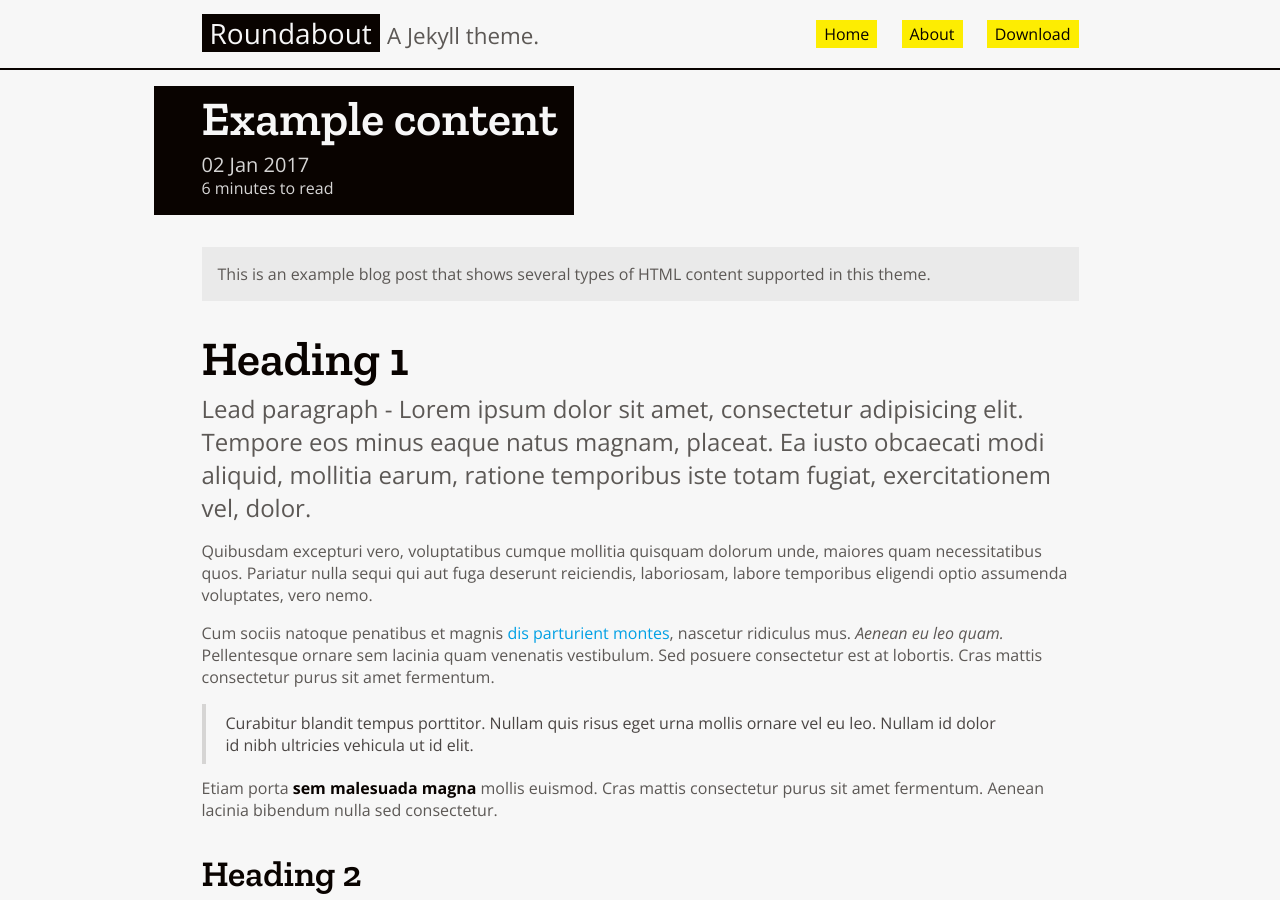
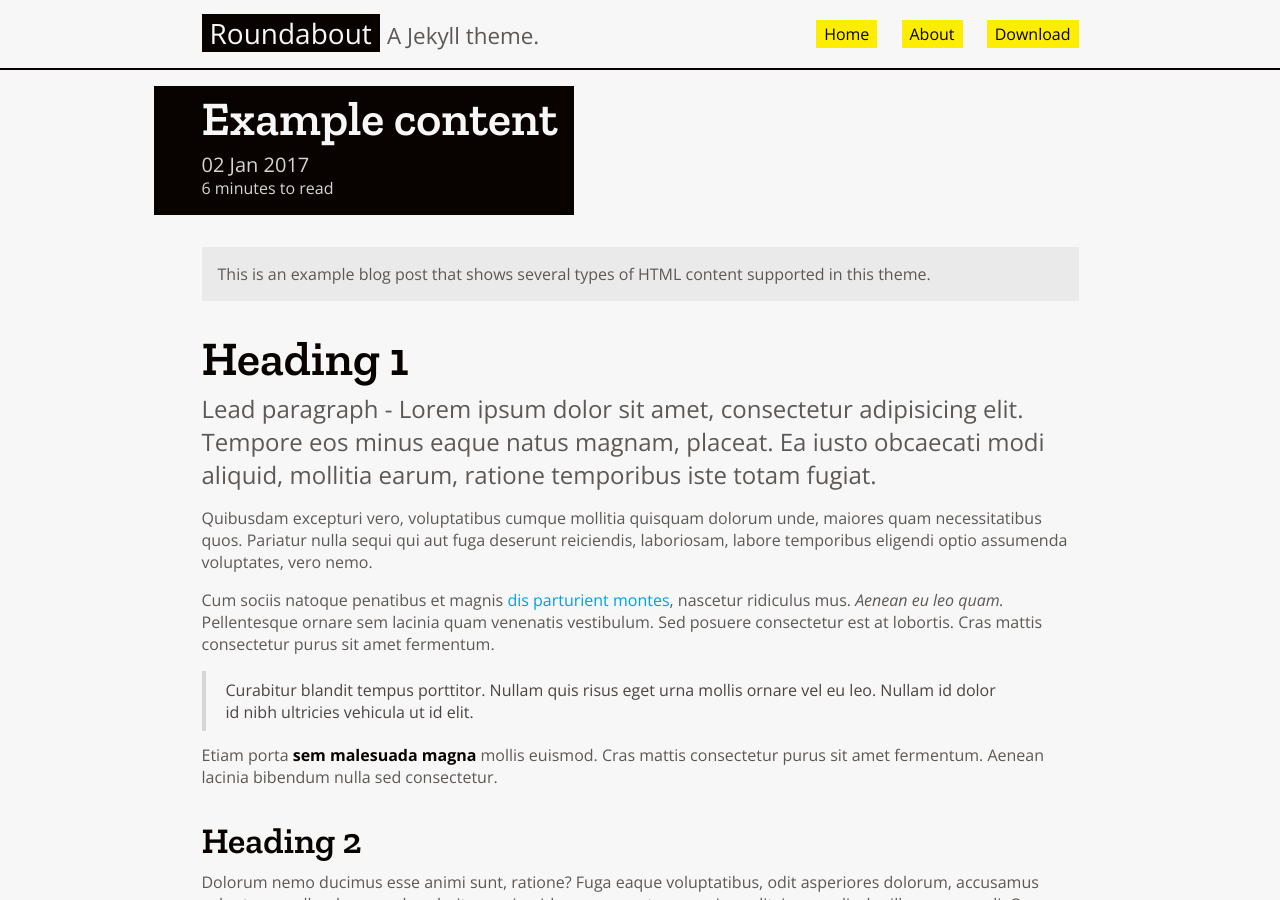
Before and after one commit to blvdgroup/roundabout, a Jekyll site: the page built from _posts/2017-01-02-example-content.md, in a window 1280 px wide and 900 px high. Built offline with Jekyll 4.4.1, drawn with Linux system fonts in a browser that asks for light colours.

Commit message:
:books: improved abstract samples, etc

```diff
--- a/_posts/2017-01-02-example-content.md
+++ b/_posts/2017-01-02-example-content.md
@@ -1,6 +1,7 @@
 ---
 layout: post
 title: Example content
+abstract: "This is an example blog post that shows several types of HTML content supported in this theme."
 ---
 
 <div class="message">
@@ -9,7 +10,7 @@
 
 # Heading 1
 
-<p class="lead">Lead paragraph - Lorem ipsum dolor sit amet, consectetur adipisicing elit. Tempore eos minus eaque natus magnam, placeat. Ea iusto obcaecati modi aliquid, mollitia earum, ratione temporibus iste totam fugiat, exercitationem vel, dolor.</p>
+<p class="lead">Lead paragraph - Lorem ipsum dolor sit amet, consectetur adipisicing elit. Tempore eos minus eaque natus magnam, placeat. Ea iusto obcaecati modi aliquid, mollitia earum, ratione temporibus iste totam fugiat.</p>
 
 Quibusdam excepturi vero, voluptatibus cumque mollitia quisquam dolorum unde, maiores quam necessitatibus quos. Pariatur nulla sequi qui aut fuga deserunt reiciendis, laboriosam, labore temporibus eligendi optio assumenda voluptates, vero nemo.
 
```
Also changed, not shown: _posts/2017-01-01-jekyll-simple-blog-aware-static-sites.md (+0 -1 lines), _posts/2017-01-03-welcome-to-roundabout.md (+0 -1 lines).
